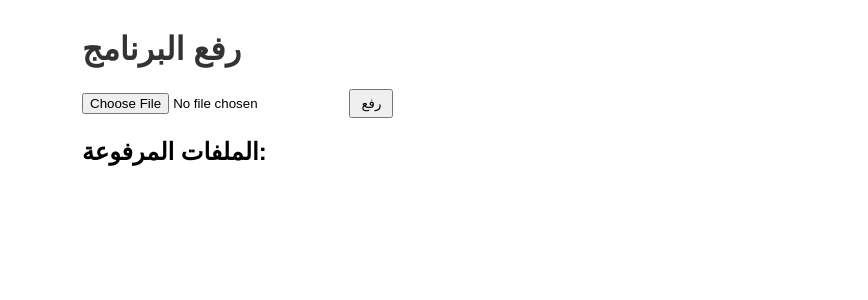
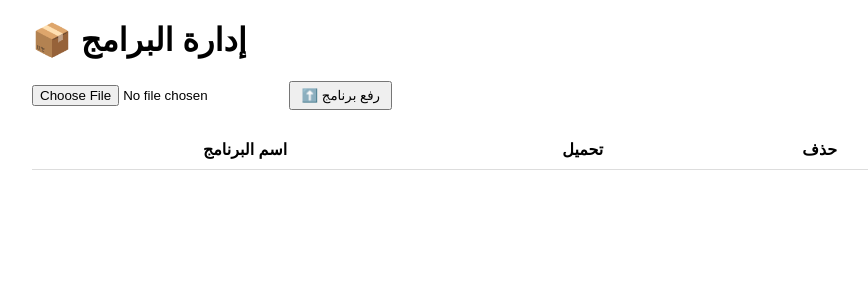
Before and after one commit to engalidev/uplowd, a Flask app: page / in a window 1280 px wide. Shown: the top 300 px of the page, without its empty margins (158-1026 px from the left). Run offline with Flask 3, Linux system fonts and the light colour scheme; lists and menus that the app fills with data are empty.

Commit message:
Update index.html
Signed-off-by: engalidev <126967618+engalidev@users.noreply.github.com>

```diff
--- a/templates/index.html
+++ b/templates/index.html
@@ -2,43 +2,67 @@
 <html lang="ar">
 <head>
 <meta charset="UTF-8">
-    <title>رفع وتحميل البرامج</title>
+<title>إدارة البرامج</title>
 <style>
-        body { font-family: Arial, sans-serif; max-width: 800px; margin: 30px auto; }
-        h1 { color: #333; }
-        form { margin-bottom: 20px; }
-        input[type="file"] { margin-right: 10px; }
-        button { padding: 5px 10px; }
-        ul { list-style-type: none; padding: 0; }
-        li { margin-bottom: 5px; }
-        a { text-decoration: none; color: #007BFF; }
-        a:hover { text-decoration: underline; }
-        .flash { background: #D4EDDA; padding: 10px; border-radius: 5px; margin-bottom: 20px; color: #155724; }
+body { font-family: Arial; max-width: 900px; margin: auto; }
+table { width: 100%; border-collapse: collapse; margin-top: 20px; }
+th, td { padding: 10px; border-bottom: 1px solid #ddd; text-align: center; }
+button { padding: 5px 10px; cursor: pointer; }
+.delete { color: red; background: none; border: none; }
+.flash { background: #e8ffe8; padding: 10px; margin-top: 10px; }
 </style>
+
+<script>
+function askPassword(form) {
+    const pass = prompt("🔐 أدخل كلمة مرور الحذف:");
+    if (!pass) return false;
+    form.password.value = pass;
+    return true;
+}
+</script>
 </head>
+
 <body>
-    <h1>رفع البرنامج</h1>
+
+<h1>📦 إدارة البرامج</h1>
 
 {% with messages = get_flashed_messages() %}
 {% if messages %}
-        {% for message in messages %}
-          <div class="flash">{{ message }}</div>
+  {% for msg in messages %}
+    <div class="flash">{{ msg }}</div>
   {% endfor %}
 {% endif %}
 {% endwith %}
 
-    <form method="post" enctype="multipart/form-data">
+<form method="POST" enctype="multipart/form-data">
     <input type="file" name="file" accept=".exe" required>
-        <button type="submit">رفع</button>
+    <button type="submit">⬆️ رفع برنامج</button>
 </form>
 
-    <h2>الملفات المرفوعة:</h2>
-    <ul>
+<table>
+<tr>
+    <th>اسم البرنامج</th>
+    <th>تحميل</th>
+    <th>حذف</th>
+</tr>
+
 {% for file in files %}
-            <li>
-                <a href="{{ url_for('download_file', filename=file) }}" download>{{ file.split('_', 1)[1] }}</a>
-            </li>
+<tr>
+    <td>{{ file.split('_',1)[1] }}</td>
+    <td>
+        <a href="{{ url_for('download_file', filename=file) }}">تحميل</a>
+    </td>
+    <td>
+        <form method="POST"
+              action="{{ url_for('delete_file', filename=file) }}"
+              onsubmit="return askPassword(this);">
+            <input type="hidden" name="password">
+            <button class="delete">🗑️ حذف</button>
+        </form>
+    </td>
+</tr>
 {% endfor %}
-    </ul>
+</table>
+
 </body>
 </html>
```
Lines whose indentation alone changed are shown as unchanged.
